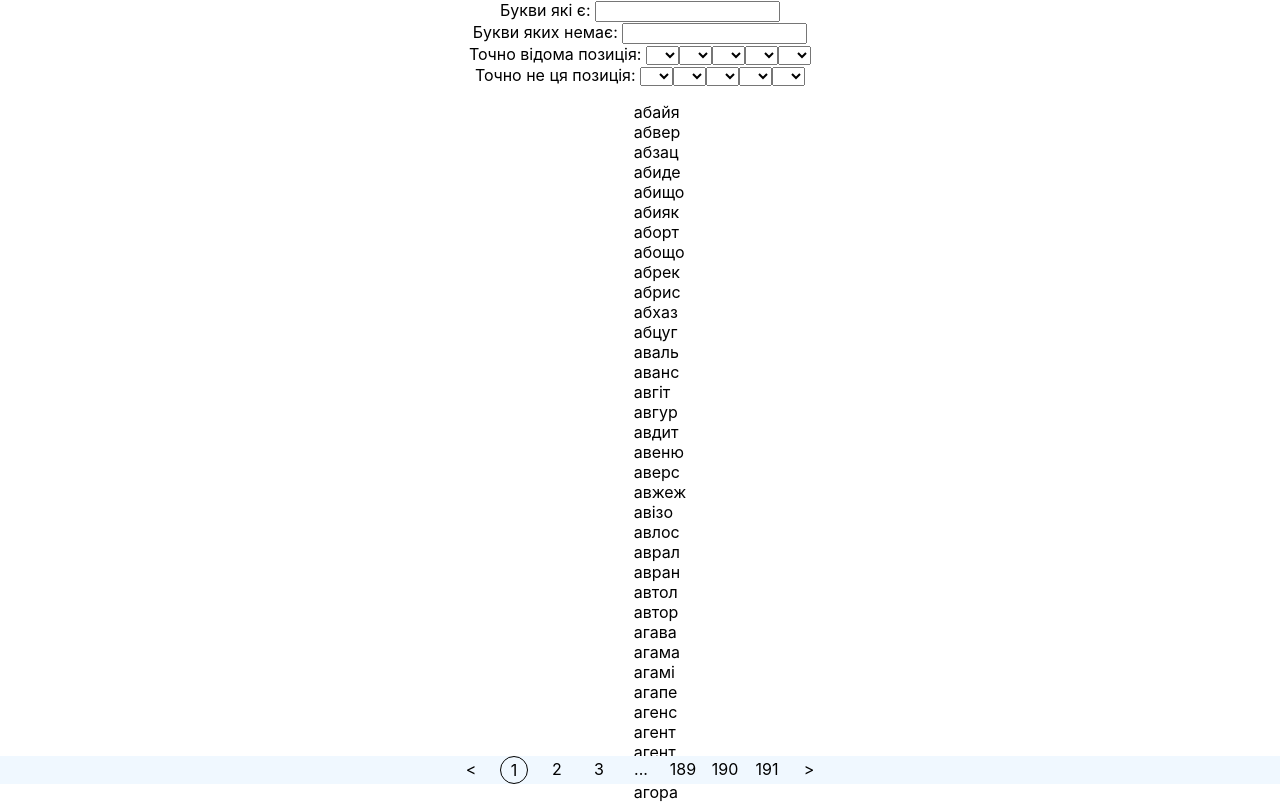
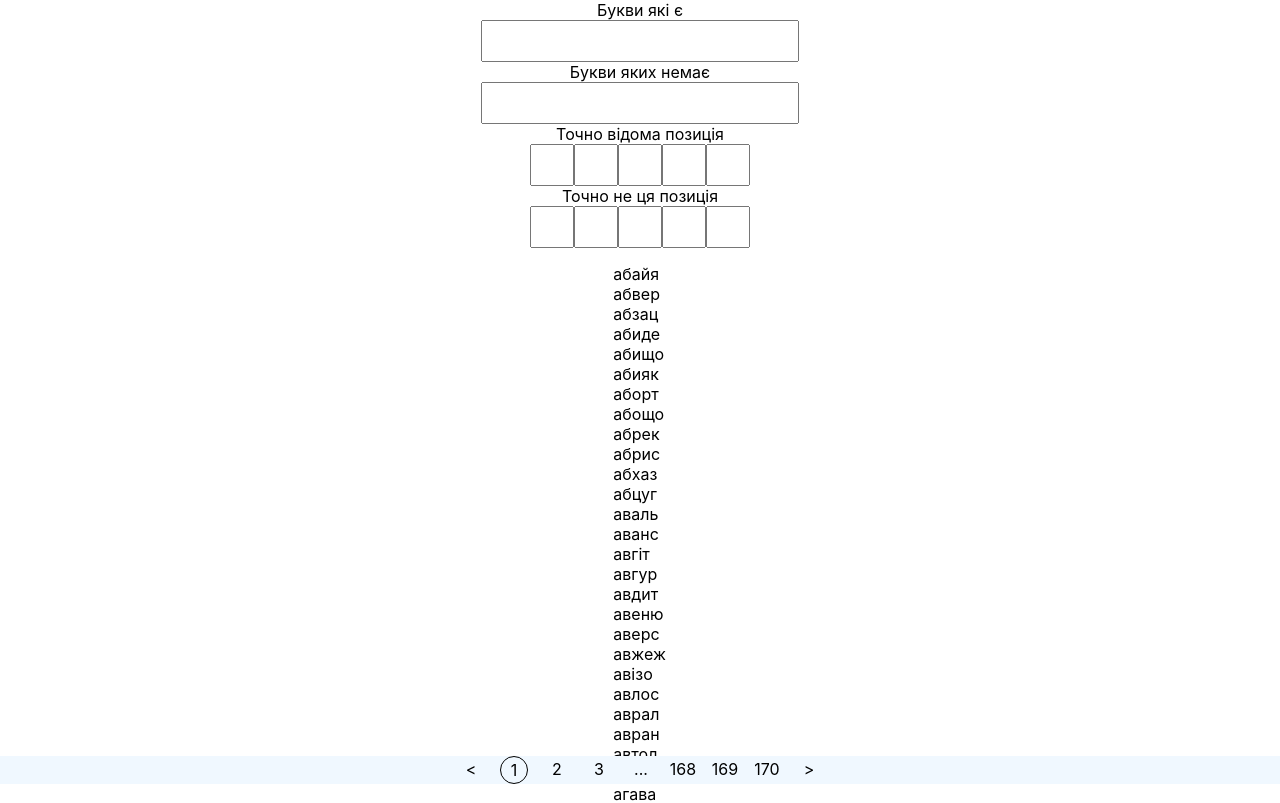
Before and after one commit to RomanAvramenko/anti-kobza, a React (Create React App) app: page / in a window 1280 px wide. Shown: the top 803 px of the page. Built offline with nearby package versions, Linux system fonts and the light colour scheme.

Commit message:
refactoring

```diff
--- a/src/App.js
+++ b/src/App.js
@@ -32,10 +32,6 @@ function App() {
   };
 
   const filteredArray = (array, incArr, unInclArr, corPosit, incorPosit) => {
-    if (incArr.length < 1 && unInclArr.length < 1) {
-      return array;
-    }
-
     for (let index = 0; index < incArr.length; index++) {
       array = array.filter((i) => i.includes(incArr[index]));
     }
@@ -97,7 +93,7 @@ function App() {
     <div className="App">
       <Input handleInput={handleInput} handleSecondInput={handleSecondInput} />
       <Select handleCallback={handleCallback} handleIncorect={handleIncorect} />
-      <Pagination itemsPerPage={40} items={filtered} />
+      <Pagination itemsPerPage={45} items={filtered} />
     </div>
   );
 }
--- /dev/null
+++ b/src/components/Input/Input.css
@@ -0,0 +1,4 @@
+.textInputs{
+  height: 1.5em;
+  font-size: 1.5em;
+}
--- a/src/components/Input/Input.js
+++ b/src/components/Input/Input.js
@@ -1,43 +1,50 @@
 import React, { useEffect, useState } from "react";
+import "./Input.css";
 
 export const Input = ({ handleInput, handleSecondInput }) => {
-  const [value, setValue] = useState("");
-  const [secondInput, setsecondInput] = useState("");
-
-  /* const sortedOne = Array.from(value);
-  const sortedTwo = Array.from(secondInput);
-
-  const contained = sortedOne.some(
-    (el) => el === sortedTwo[sortedTwo.length - 1]
-  ); */
+  const [included, setIncluded] = useState("");
+  const [secondInput, setUnincluded] = useState("");
 
   useEffect(() => {
-    handleInput(value.toLowerCase());
-  }, [value.length]);
+    handleInput(included.toLowerCase());
+  }, [included.length]);
 
   useEffect(() => {
     handleSecondInput(secondInput.toLowerCase());
   }, [secondInput.length]);
 
+  const handleIncludedLetters = (e) => {
+    if (e.target.value.match("^[А-ЩЬЮЯҐЄІЇа-щьюяґєії]*$") != null) {
+      setIncluded(e.target.value);
+    }
+  };
+
+  const handleUnincludedLetters = (e) => {
+    if (e.target.value.match("^[А-ЩЬЮЯҐЄІЇа-щьюяґєії]*$") != null) {
+      setUnincluded(e.target.value);
+    }
+  };
+
   return (
     <>
+      <span>Букви які є</span>
       <form action="">
-        <label htmlFor="included">Букви які є: </label>
         <input
+          className="textInputs"
           type="text"
           id="included"
-          value={value}
-          onChange={(event) => setValue(event.target.value)}
+          value={included}
+          onChange={handleIncludedLetters}
         />
       </form>
-
+      <span>Букви яких немає</span>
       <form action="">
-        <label htmlFor="unincluded">Букви яких немає: </label>
         <input
+          className="textInputs"
           type="text"
           id="unincluded"
           value={secondInput}
-          onChange={(event) => setsecondInput(event.target.value)}
+          onChange={handleUnincludedLetters}
         />
       </form>
     </>
--- a/src/components/Items/Items.css
+++ b/src/components/Items/Items.css
@@ -1,4 +1,5 @@
 .items {
   list-style: none;
   margin-bottom: 2.7em;
+  padding: 0;
 }
--- /dev/null
+++ b/src/components/Select/Select.css
@@ -0,0 +1,7 @@
+.selectedInputs{
+  width: 1.5em;
+  height: 1.5em;
+  text-align: center;
+  font-size: 1.5em;
+  font-weight: 600;
+}
--- a/src/components/Select/Select.js
+++ b/src/components/Select/Select.js
@@ -1,5 +1,5 @@
 import React, { useEffect, useState } from "react";
-import { letters } from "../../letters";
+import "./Select.css";
 
 export const Select = ({ handleCallback, handleIncorect }) => {
   const [first, setFirst] = useState("");
@@ -15,140 +15,117 @@ export const Select = ({ handleCallback, handleIncorect }) => {
   const [five, setFive] = useState("");
 
   useEffect(() => {
-    handleCallback([first, second, third, fourth, fifth]);
+    handleCallback([
+      first.toLowerCase(),
+      second.toLowerCase(),
+      third.toLowerCase(),
+      fourth.toLowerCase(),
+      fifth.toLowerCase(),
+    ]);
   }, [first, second, third, fourth, fifth]);
 
   useEffect(() => {
-    handleIncorect([one, two, three, four, five]);
+    handleIncorect([
+      one.toLowerCase(),
+      two.toLowerCase(),
+      three.toLowerCase(),
+      four.toLowerCase(),
+      five.toLowerCase(),
+    ]);
   }, [one, two, three, four, five]);
+
+  const pipeValue = (value, fn) => {
+    if (value.match("^[А-ЩЬЮЯҐЄІЇа-щьюяґєії]*$") != null) {
+      fn(value.substring(0, 1).toLowerCase());
+    }
+  };
 
   return (
     <>
-      <div>
-        <span>Точно відома позиція: </span>
-        <select
-          name="select1"
+      <span>Точно відома позиція</span>
+      <form>
+        <input
+          className="selectedInputs"
+          name="input1"
           value={first}
-          onChange={(event) => setFirst(event.target.value)}
-        >
-          {letters.map((i) => (
-            <option value={i} key={i}>
-              {i}
-            </option>
-          ))}
-        </select>
+          onChange={(event) => pipeValue(event.target.value, setFirst)}
+          maxLength="1"
+        />
 
-        <select
-          name="select2"
+        <input
+          className="selectedInputs"
+          name="input2"
           value={second}
-          onChange={(event) => setSecond(event.target.value)}
-        >
-          {letters.map((i) => (
-            <option value={i} key={i}>
-              {i}
-            </option>
-          ))}
-        </select>
+          onChange={(event) => pipeValue(event.target.value, setSecond)}
+          maxLength="1"
+        />
 
-        <select
-          name="select3"
+        <input
+          className="selectedInputs"
+          name="input3"
           value={third}
-          onChange={(event) => setThird(event.target.value)}
-        >
-          {letters.map((i) => (
-            <option value={i} key={i}>
-              {i}
-            </option>
-          ))}
-        </select>
+          onChange={(event) => pipeValue(event.target.value, setThird)}
+          maxLength="1"
+        />
 
-        <select
-          name="select4"
+        <input
+          className="selectedInputs"
+          name="input4"
           value={fourth}
-          onChange={(event) => setFourth(event.target.value)}
-        >
-          {letters.map((i) => (
-            <option value={i} key={i}>
-              {i}
-            </option>
-          ))}
-        </select>
+          onChange={(event) => pipeValue(event.target.value, setFourth)}
+          maxLength="1"
+        />
 
-        <select
-          name="select5"
+        <input
+          className="selectedInputs"
+          name="input5"
           value={fifth}
-          onChange={(event) => setFifth(event.target.value)}
-        >
-          {letters.map((i) => (
-            <option value={i} key={i}>
-              {i}
-            </option>
-          ))}
-        </select>
-      </div>
-
-      <div>
-        <span>Точно не ця позиція: </span>
-        <select
+          onChange={(event) => pipeValue(event.target.value, setFifth)}
+          maxLength="1"
+        />
+      </form>
+      <span>Точно не ця позиція</span>
+      <form>
+        <input
+          className="selectedInputs"
           name="1"
           value={one}
-          onChange={(event) => setOne(event.target.value)}
-        >
-          {letters.map((i) => (
-            <option value={i} key={i}>
-              {i}
-            </option>
-          ))}
-        </select>
+          onChange={(event) => pipeValue(event.target.value, setOne)}
+          maxLength="1"
+        />
 
-        <select
+        <input
+          className="selectedInputs"
           name="2"
           value={two}
-          onChange={(event) => setTwo(event.target.value)}
-        >
-          {letters.map((i) => (
-            <option value={i} key={i}>
-              {i}
-            </option>
-          ))}
-        </select>
+          onChange={(event) => pipeValue(event.target.value, setTwo)}
+          maxLength="1"
+        />
 
-        <select
+        <input
+          className="selectedInputs"
           name="3"
           value={three}
-          onChange={(event) => setThree(event.target.value)}
-        >
-          {letters.map((i) => (
-            <option value={i} key={i}>
-              {i}
-            </option>
-          ))}
-        </select>
+          onChange={(event) => pipeValue(event.target.value, setThree)}
+          maxLength="1"
+        />
 
-        <select
+        <input
+          className="selectedInputs"
           name="4"
           value={four}
-          onChange={(event) => setFour(event.target.value)}
-        >
-          {letters.map((i) => (
-            <option value={i} key={i}>
-              {i}
-            </option>
-          ))}
-        </select>
+          onChange={(event) => pipeValue(event.target.value, setFour)}
+          maxLength="1"
+        />
 
-        <select
+        <input
+          className="selectedInputs"
           name="5"
           value={five}
-          onChange={(event) => setFive(event.target.value)}
-        >
-          {letters.map((i) => (
-            <option value={i} key={i}>
-              {i}
-            </option>
-          ))}
-        </select>
-      </div>
+          onChange={(event) => pipeValue(event.target.value, setFive)}
+          maxLength="1"
+        />
+      </form>
     </>
   );
 };
--- a/src/letters.js
+++ /dev/null
@@ -1,36 +0,0 @@
-export const letters = [
-  '',
-  "а",
-  "б",
-  "в",
-  "г",
-  "ґ",
-  "д",
-  "е",
-  "є",
-  "ж",
-  "з",
-  "и",
-  "і",
-  "ї",
-  "й",
-  "к",
-  "л",
-  "м",
-  "н",
-  "о",
-  "п",
-  "р",
-  "с",
-  "т",
-  "у",
-  "ф",
-  "х",
-  "ц",
-  "ч",
-  "ш",
-  "щ",
-  "ь",
-  "ю",
-  "я",
-];
```
